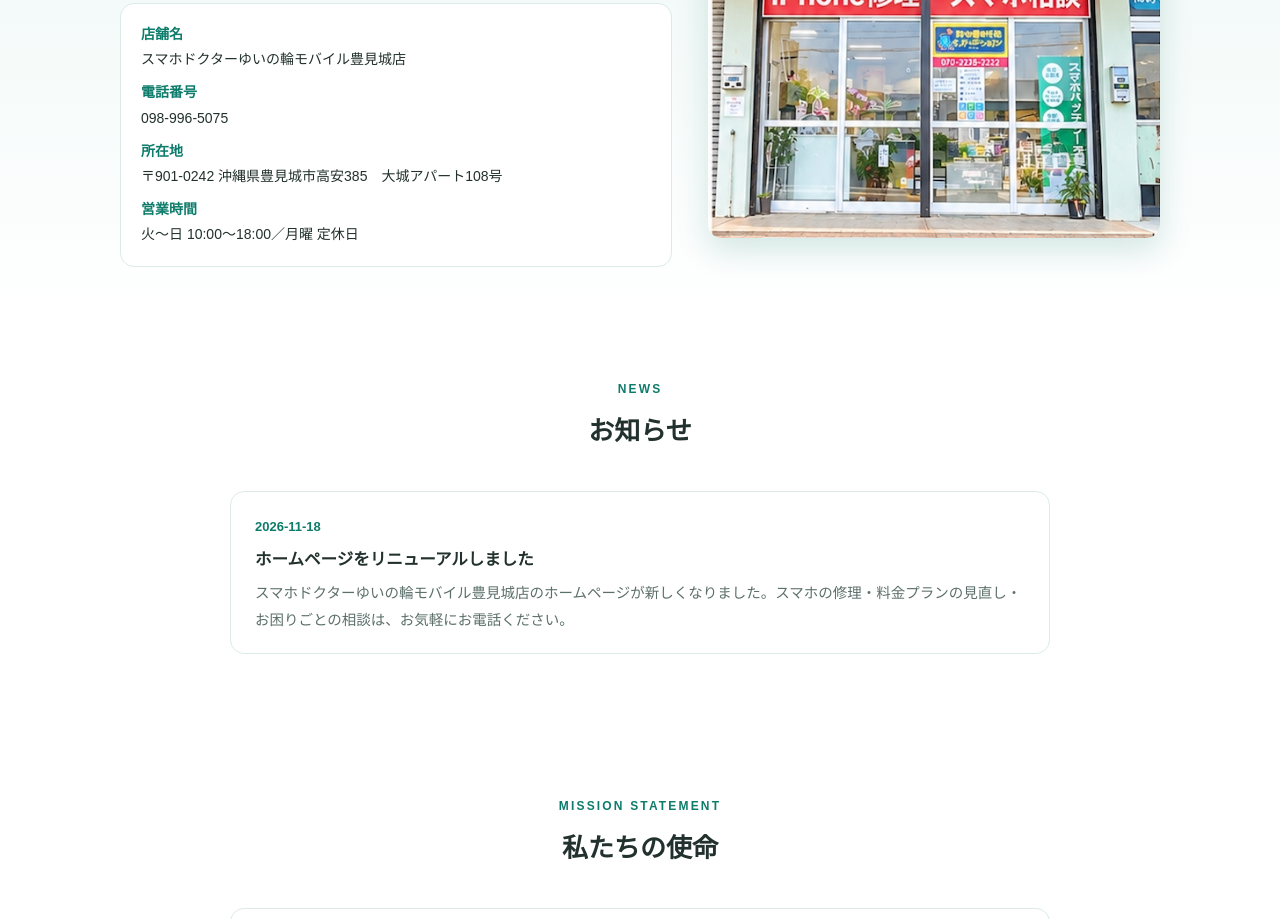
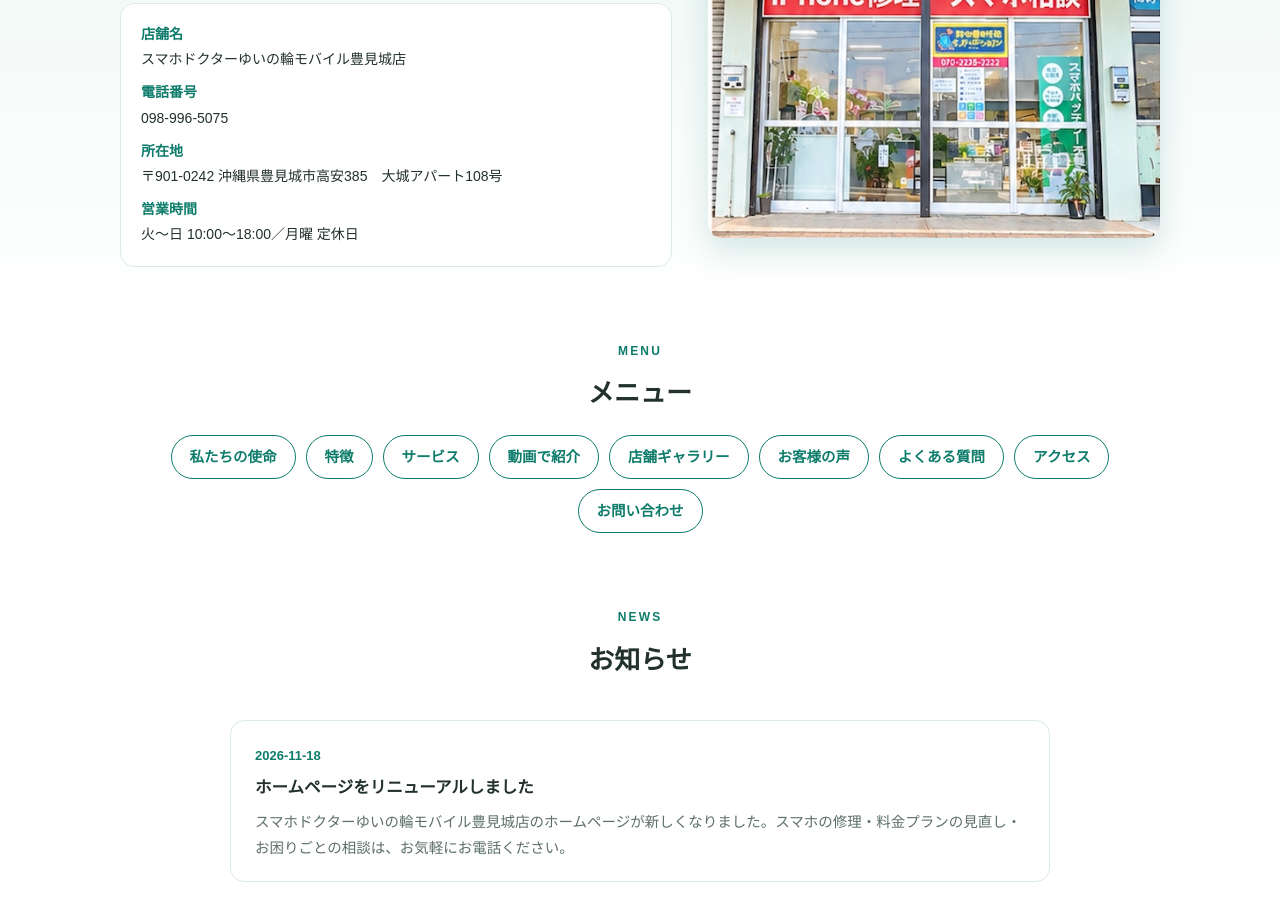
Before and after one commit to freereo-debug/yuino-mobile-site, a plain HTML site: page index.html in a window 1280 px wide. Shown: the part 513-1432 px from the top of the page. Drawn offline with Linux system fonts and the light colour scheme.

Commit message:
Add page menu and internal links to Access and Contact

```diff
--- a/index.html
+++ b/index.html
@@ -245,6 +245,13 @@
   .cta-band .btn{background:#fff;color:var(--teal)}
   .sns-row{display:flex;gap:10px;justify-content:center;flex-wrap:wrap;margin-top:22px}
   .sns-row a{color:#fff;border:1px solid rgba(255,255,255,.55);background:rgba(255,255,255,.12);padding:9px 18px;border-radius:999px;font-size:14px;font-weight:700}
+  /* page menu + internal links */
+  .page-menu{padding:26px 0 10px}
+  .menu-links{display:flex;gap:10px;flex-wrap:wrap;justify-content:center}
+  .menu-links a{border:1.5px solid var(--teal);color:var(--teal);border-radius:999px;padding:8px 18px;font-weight:700;font-size:14.5px;background:#fff}
+  .menu-links a:hover{background:var(--teal-light)}
+  .section-links{margin-top:30px;text-align:center;font-size:15px;color:var(--muted)}
+  .section-links a{font-weight:700;text-decoration:underline}
   /* footer */
   footer{background:var(--ink);color:#cfdcd8;padding:44px 0 30px;font-size:14px}
   footer .logo{color:#fff}
@@ -299,6 +306,25 @@
   </div>
 </div>
 
+<!-- ページ内メニュー -->
+<div class="page-menu">
+  <div class="wrap">
+    <p class="sec-label">MENU</p>
+    <h2 class="sec-title" style="margin:8px 0 18px">メニュー</h2>
+    <div class="menu-links">
+      <a href="#mission">私たちの使命</a>
+      <a href="#features">特徴</a>
+      <a href="#services">サービス</a>
+      <a href="#video">動画で紹介</a>
+      <a href="#gallery">店舗ギャラリー</a>
+      <a href="#reviews">お客様の声</a>
+      <a href="#faq">よくある質問</a>
+      <a href="#access">アクセス</a>
+      <a href="#contact">お問い合わせ</a>
+    </div>
+  </div>
+</div>
+
 <!-- お知らせ -->
 <section id="news" style="display:none">
   <div class="wrap">
@@ -330,6 +356,7 @@
     <p class="sec-label">FEATURES</p>
     <h2 class="sec-title">ゆいの輪モバイルステーション豊見城店の特徴</h2>
     <div class="cards c4" id="features-list"></div>
+    <p class="section-links">くわしいサービス内容は<a href="#services">サービス（メニュー）</a>へ。ご相談は<a href="#contact">お問い合わせ</a>からどうぞ。</p>
   </div>
 </section>
 
@@ -339,6 +366,7 @@
     <p class="sec-label">SERVICES</p>
     <h2 class="sec-title">提供サービス</h2>
     <div class="cards c3" id="services-list"></div>
+    <p class="section-links">サービスのご相談・ご予約は<a href="#contact">お問い合わせ</a>から。お店の場所と営業時間は<a href="#access">アクセス</a>をご覧ください。</p>
   </div>
 </section>
 
@@ -382,6 +410,7 @@
     <h2 class="sec-title">お客様の声</h2>
     <p class="rating-big"><span class="star">★</span> <span id="reviews-rating"></span></p>
     <div class="cards c3" id="reviews-list"></div>
+    <p class="section-links">スマホのお困りごとは、ぜひ<a href="#contact">お問い合わせ</a>ください。ご来店の際は<a href="#access">アクセス</a>をご確認ください。</p>
   </div>
 </section>
 
@@ -391,6 +420,7 @@
     <p class="sec-label">FAQ</p>
     <h2 class="sec-title">よくある質問</h2>
     <div class="faq" id="faq-list"></div>
+    <p class="section-links">解決しない場合は<a href="#contact">お問い合わせ</a>ください。ご来店前に<a href="#access">アクセス・営業時間</a>もあわせてご覧ください。</p>
   </div>
 </section>
 
@@ -416,6 +446,7 @@
         <p style="margin-top:14px"><a class="btn btn-primary" href="https://www.google.com/maps/search/?api=1&query=%E3%82%86%E3%81%84%E3%81%AE%E8%BC%AA%E3%83%A2%E3%83%90%E3%82%A4%E3%83%AB%E3%82%B9%E3%83%86%E3%83%BC%E3%82%B7%E3%83%A7%E3%83%B3%E8%B1%8A%E8%A6%8B%E5%9F%8E%E5%BA%97" target="_blank" rel="noopener">Googleマップで見る・経路案内</a></p>
       </div>
     </div>
+    <p class="section-links">ご来店のご予約・ご相談は<a href="#contact">お問い合わせ</a>から。サービス内容は<a href="#services">サービス（メニュー）</a>をご覧ください。</p>
   </div>
 </section>
 
```
